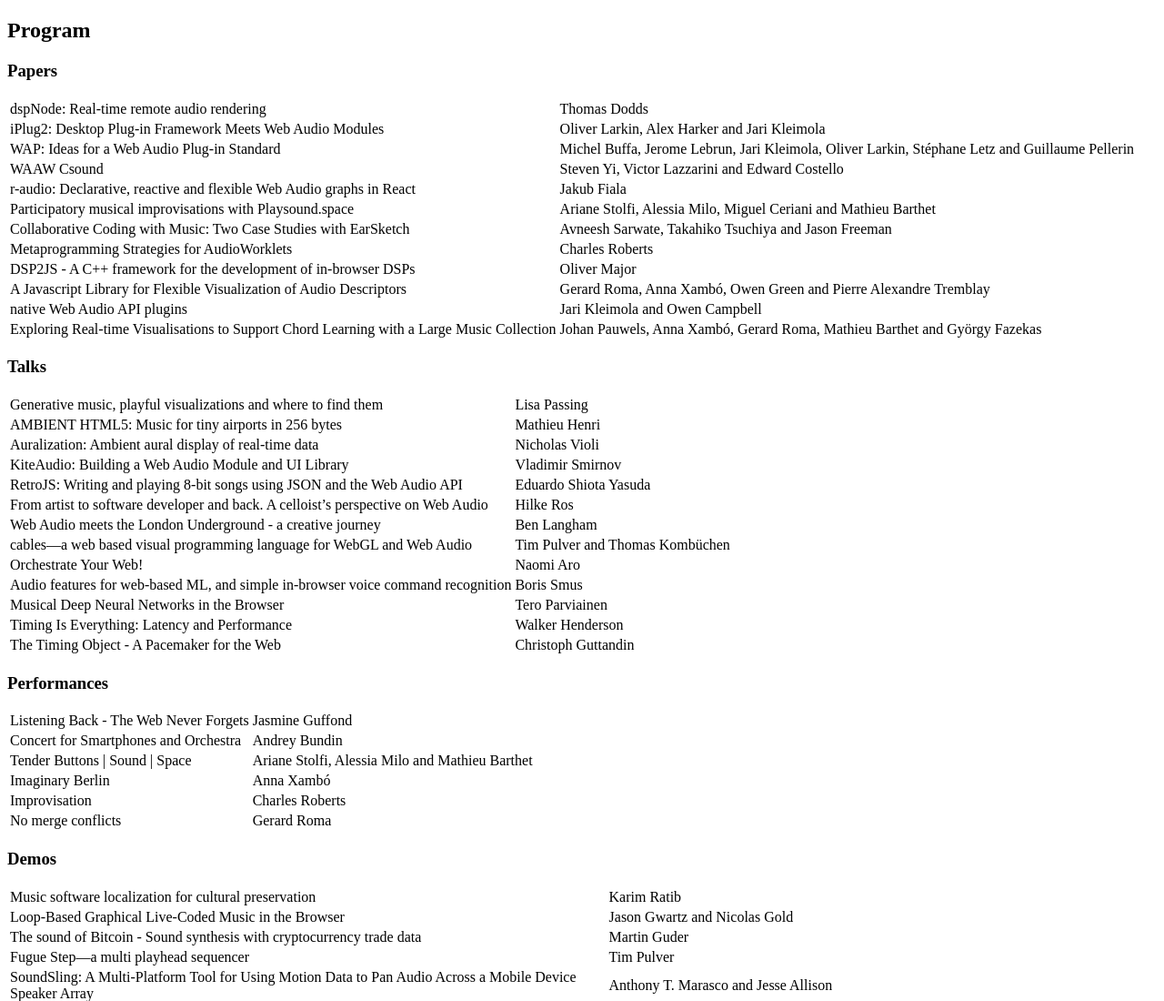
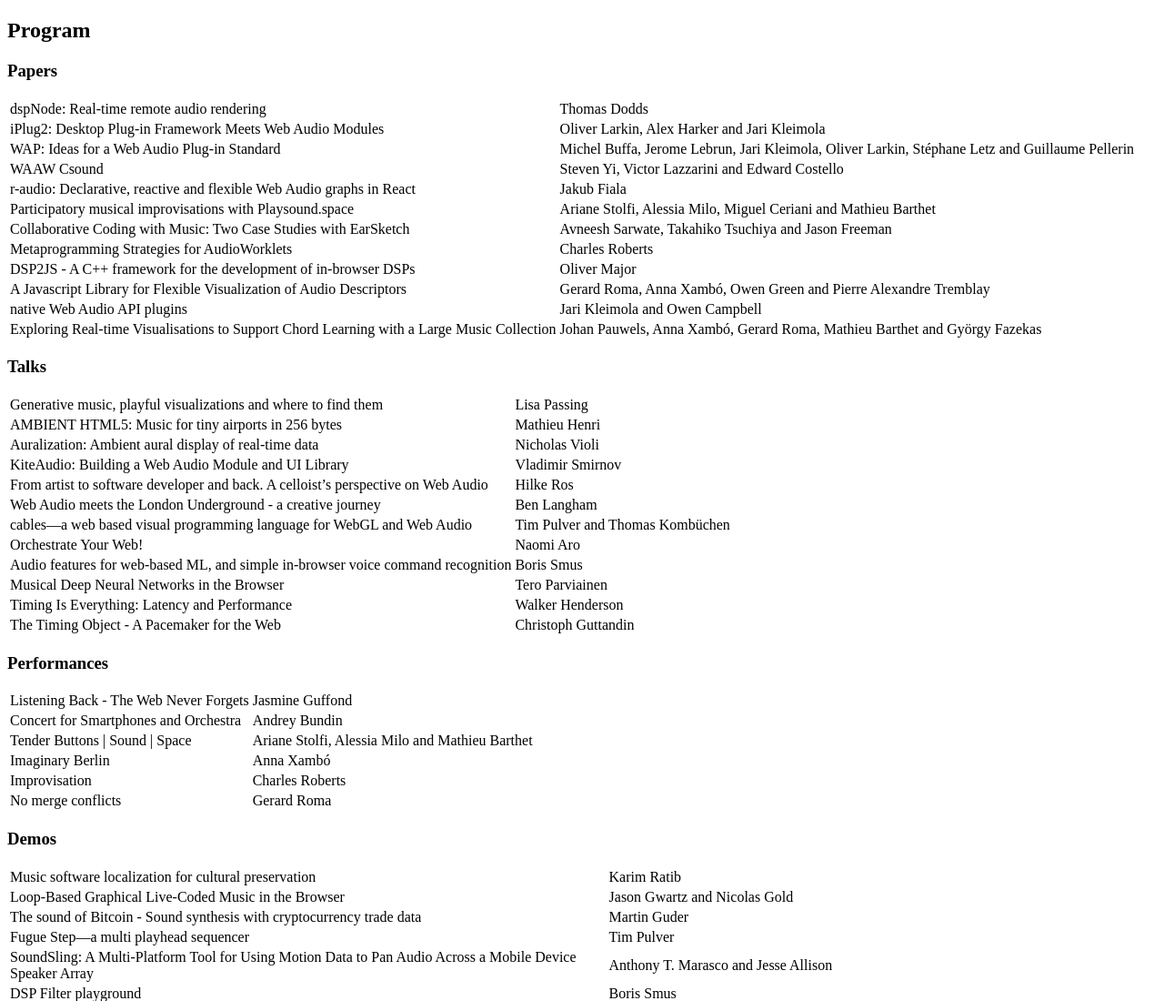
Before and after one commit to fredericmarx/webaudioconf.github.io, a Gatsby site: page /program in a window 1280 px wide. Shown: the top 1100 px of the page at 91% size. Built offline with nearby package versions, Linux system fonts and the light colour scheme; Gatsby itself is replaced by a stand-in of ours.

Commit message:
remove talk from Eduardo Shiota Yasuda

```diff
--- a/src/pages/program.js
+++ b/src/pages/program.js
@@ -52,7 +52,6 @@
     { authors: "Mathieu Henri", title: "AMBIENT HTML5: Music for tiny airports in 256 bytes" },
     { authors: "Nicholas Violi", title: "Auralization: Ambient aural display of real-time data" },
     { authors: "Vladimir Smirnov", title: "KiteAudio: Building a Web Audio Module and UI Library" },
-    { authors: "Eduardo Shiota Yasuda", title: "RetroJS: Writing and playing 8-bit songs using JSON and the Web Audio API" },
     { authors: "Hilke Ros", title: "From artist to software developer and back. A celloist’s perspective on Web Audio" },
     { authors: "Ben Langham", title: "Web Audio meets the London Underground - a creative journey" },
     { authors: "Tim Pulver and Thomas Kombüchen", title: "cables—a web based visual programming language for WebGL and Web Audio" },
```
